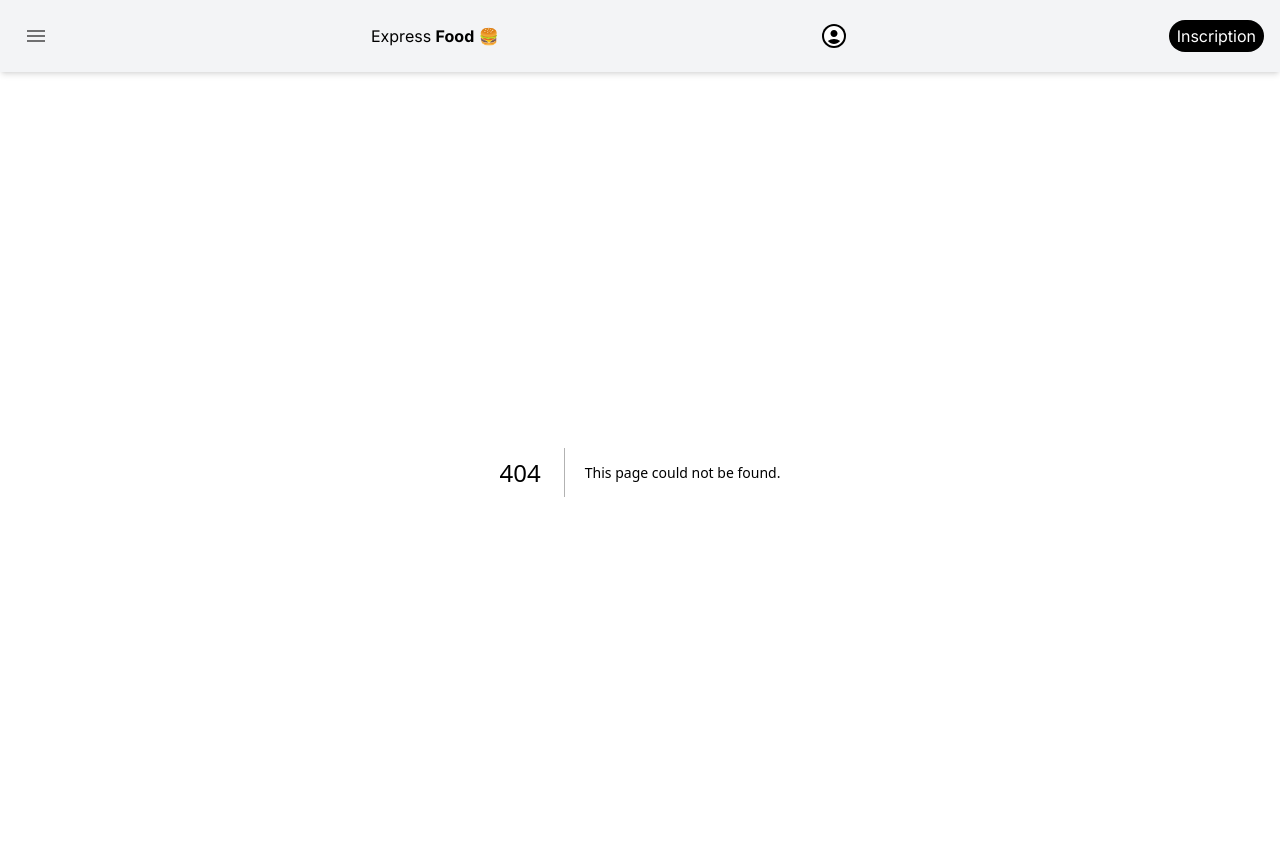
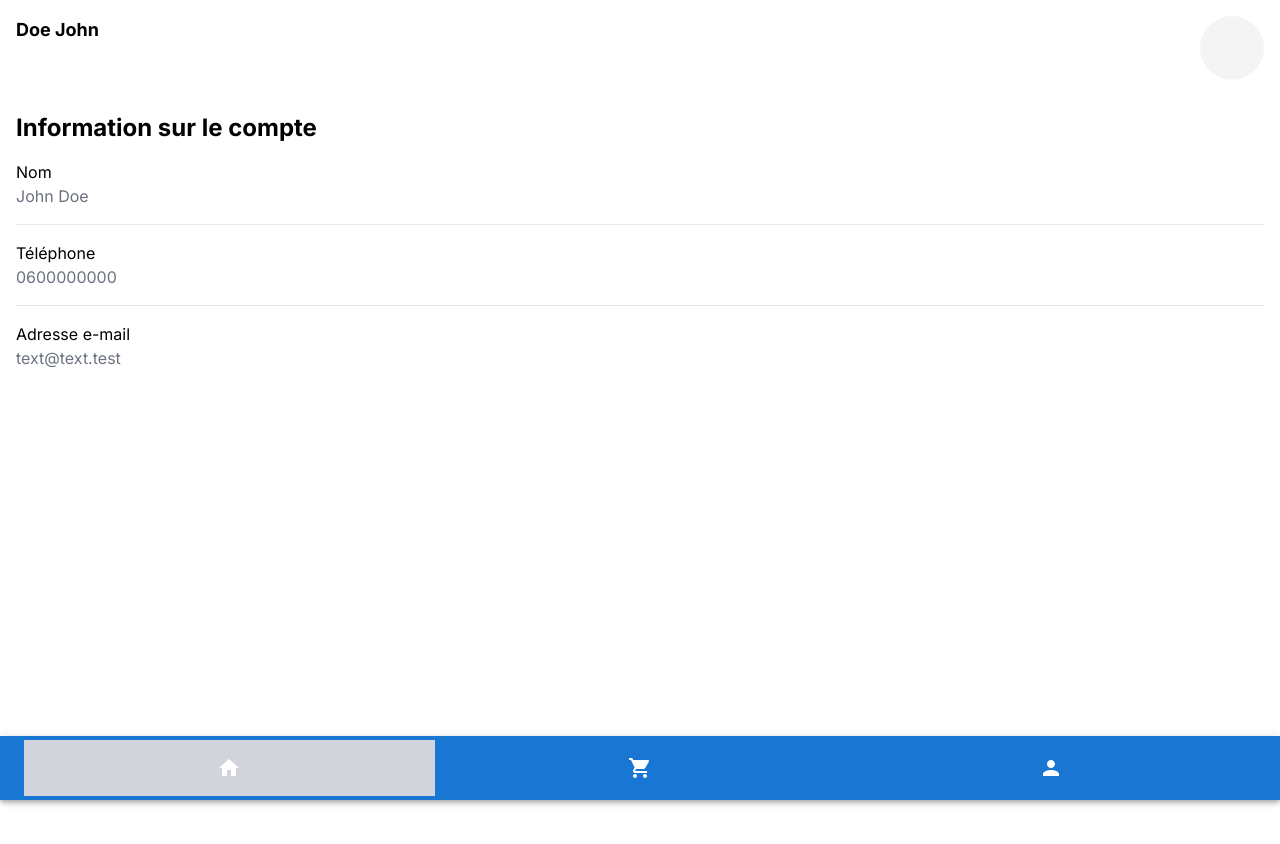
Before and after one commit to fabien5525/IPSS_ExpressFood, a Next.js app in the folder front/: page /front/profil in a window 1280 px wide. Before the commit this address had no page. Shown: the top 844 px of the page. After the commit the page ends 800 px from the top, so only its background shows below. Built offline with nearby package versions, Linux system fonts and the light colour scheme.

Commit message:
[ADD] Front layout, design and routing

```diff
--- /dev/null
+++ b/front/src/app/auth/layout.tsx
@@ -0,0 +1,15 @@
+import { ReactNode } from "react";
+
+interface Props {
+  children: ReactNode;
+}
+
+const AuthLayout = ({ children }: Props) => {
+  return (
+    <html lang="fr">
+      <body>{children}</body>
+    </html>
+  );
+};
+
+export default AuthLayout;
--- /dev/null
+++ b/front/src/app/front/acceuil/page.tsx
@@ -0,0 +1,79 @@
+"use client";
+
+import { Paper, Skeleton, TextField } from "@mui/material";
+import { useState } from "react";
+import Image from "next/image";
+
+interface Plat {
+  id: number;
+  dujour: boolean;
+  dessert: boolean;
+  prix: number;
+  ingredients: any[];
+  nom: string;
+  image: string | undefined;
+}
+
+const platsExample = [
+  {
+    id: 1,
+    dujour: true,
+    dessert: false,
+    prix: 10,
+    ingredients: ["poulet", "riz", "sauce"],
+    nom: "Poulet riz sauce",
+    image: undefined,
+  },
+];
+
+const AccueilPage = () => {
+  const [plats, setPlats] = useState<Plat[]>(platsExample);
+  const [filter, setFilter] = useState("");
+
+  return (
+    <main className="p-2 min-h-[100dvh]">
+      <div className="pb-2">
+        <p className="text-xs">Livrer maintenant</p>
+        <p className="text-xs font-bold">Address...</p>
+      </div>
+      <input
+        type="text"
+        placeholder="Recher un plat"
+        className="w-full bg-gray-200 rounded-full border-none px-4 py-2 mb-4"
+        value={filter}
+        onChange={(e) => {
+          setFilter(e.target.value ?? "");
+        }}
+      ></input>
+      <div className="grid grid-cols-1 md:grid-cols-2 lg:grid-cols-3 gap-4">
+        {plats.map((plat) => {
+          return (
+            <Paper
+              elevation={4}
+              key={plat.id}
+              className="flex justify-between flex-col p-4"
+            >
+              {plat.image ? (
+                <Image
+                  className="rounded-lg w-full"
+                  width={320}
+                  height={180}
+                  src={plat.image}
+                  alt={plat.nom}
+                />
+              ) : (
+                <Skeleton variant="rounded" width={320} height={180} />
+              )}
+              <div className="flex flex-row justify-between pt-2">
+                <span className="font-bold text-bold">{plat.nom}</span>
+                <span>{plat.prix}€</span>
+              </div>
+            </Paper>
+          );
+        })}
+      </div>
+    </main>
+  );
+};
+
+export default AccueilPage;
--- /dev/null
+++ b/front/src/app/front/historique/page.tsx
@@ -0,0 +1,70 @@
+"use client";
+
+import { Paper, Skeleton } from "@mui/material";
+import { useState } from "react";
+import Image from "next/image";
+
+interface commande {
+  id: string;
+  id_plat: number;
+  nb_plat: number;
+  prix_total: number;
+  image: undefined | string;
+}
+
+const commandesExample = [
+  {
+    id: "1",
+    id_plat: 1,
+    nb_plat: 1,
+    prix_total: 10,
+    image: undefined,
+  },
+];
+
+interface HistoryPageProps {}
+
+const HistoryPage = (props: HistoryPageProps) => {
+  const [commandes, setCommandes] = useState<commande[]>(commandesExample);
+
+  return (
+    <main className="py-4">
+      <h1 className="text-2xl font-bold px-4 pb-2">Commandes</h1>
+      <hr className="border-t-4 border-black" />
+      <div className="px-4 pt-4">
+        <h2 className="text-gray-500 font-bold">Mes commandes</h2>
+        <div className="flex flex-col">
+          {commandes.map((commande) => {
+            return (
+              <Paper key={commande.id} elevation={4} className="flex flex-row mt-4">
+                <div className="w-24 p-4">
+                  {commande.image ? (
+                    <Image
+                      className="rounded-full w-full"
+                      width={64}
+                      height={64}
+                      src={commande.image}
+                      alt=""
+                    />
+                  ) : (
+                    <Skeleton
+                      className="w-full"
+                      variant="circular"
+                      width={64}
+                      height={64}
+                    />
+                  )}
+                </div>
+                <div className="w-full text-end p-4">
+                  <p>{commande.prix_total}€</p>
+                </div>
+              </Paper>
+            );
+          })}
+        </div>
+      </div>
+    </main>
+  );
+};
+
+export default HistoryPage;
--- /dev/null
+++ b/front/src/app/front/layout.tsx
@@ -0,0 +1,109 @@
+"use client";
+
+import { AppBar, IconButton, Toolbar } from "@mui/material";
+import { ReactNode, useEffect, useState } from "react";
+import HomeIcon from "@mui/icons-material/Home";
+import ShoppingCartIcon from "@mui/icons-material/ShoppingCart";
+import PersonIcon from "@mui/icons-material/Person";
+import { useRouter } from "next/navigation";
+
+interface FrontLayoutProps {
+  children: ReactNode;
+}
+
+export type pages = "home" | "history" | "account";
+export type pagesTranslated = "acceuil" | "historique" | "profil";
+
+const translatePage = (page: pages): pagesTranslated => {
+  switch (page) {
+    case "home":
+      return "acceuil";
+    case "history":
+      return "historique";
+    case "account":
+      return "profil";
+  }
+};
+
+const unTransaltePage = (page: pagesTranslated): pages => {
+  switch (page) {
+    case "acceuil":
+      return "home";
+    case "historique":
+      return "history";
+    case "profil":
+      return "account";
+  }
+};
+
+const FrontLayout = ({ children }: FrontLayoutProps) => {
+  const [page, setPage] = useState<pages>("home");
+  const router = useRouter();
+
+  const handleChangePage = (page: pages) => {
+    setPage(page);
+    const translatedPage = translatePage(page);
+
+    if (window && window.location.pathname !== `/front/${translatedPage}`) {
+      router.push(`/front/${translatedPage}`);
+    }
+  };
+
+  // useEffect(() => {
+  //   if (window && window.location.pathname.startsWith("/front/")) {
+  //     const pathname = window.location.pathname.replace(
+  //       "/front/",
+  //       ""
+  //     ) as pagesTranslated;
+
+  //     const _page = unTransaltePage(pathname);
+
+  //     setPage(_page);
+  //   }
+  // }, [setPage, page]);
+
+  const menuStyle = "w-full text-center h-[56px] pt-2 ";
+
+  return (
+    <html>
+      <body>
+        {children}
+        <AppBar
+          position="fixed"
+          color="primary"
+          sx={{ top: "auto", bottom: 0 }}
+          className="bg-gray-100 shadow-md text-black"
+        >
+          <Toolbar className=" p-0">
+            <div
+              className={`${menuStyle} ${page === "home" && "bg-gray-300"} `}
+              onClick={() => handleChangePage("home")}
+            >
+              <IconButton color="inherit">
+                <HomeIcon />
+              </IconButton>
+            </div>
+            <div
+              className={`${menuStyle} ${page === "history" && "bg-gray-300"}`}
+              onClick={() => handleChangePage("history")}
+            >
+              <IconButton color="inherit">
+                <ShoppingCartIcon />
+              </IconButton>
+            </div>
+            <div
+              className={`${menuStyle} ${page === "account" && "bg-gray-300"}`}
+              onClick={() => handleChangePage("account")}
+            >
+              <IconButton color="inherit">
+                <PersonIcon />
+              </IconButton>
+            </div>
+          </Toolbar>
+        </AppBar>
+      </body>
+    </html>
+  );
+};
+
+export default FrontLayout;
--- /dev/null
+++ b/front/src/app/front/profil/page.tsx
@@ -0,0 +1,61 @@
+"use client";
+
+import { Skeleton } from "@mui/material";
+import { useState } from "react";
+
+export interface utilisateur {
+  nom: string;
+  prenom: string;
+  image: string | undefined;
+  telephone: string;
+  email: string;
+  adresse: string;
+}
+
+const utilisateurExample: utilisateur = {
+  nom: "Doe",
+  prenom: "John",
+  image: undefined,
+  telephone: "0600000000",
+  email: "text@text.test",
+  adresse: "1 rue de la paix",
+};
+
+const ProfilePage = () => {
+  const [utilisateur, setUtilisateur] =
+    useState<utilisateur>(utilisateurExample);
+
+  return (
+    <main>
+      <div className="p-4 flex flex-row justify-between">
+        <p className="text-lg font-bold">
+          {utilisateur.nom} {utilisateur.prenom}
+        </p>
+        <Skeleton variant="circular" width={64} height={64} />
+      </div>
+      <div className="p-4">
+        <p className="text-2xl font-bold">Information sur le compte</p>
+        <div className="flex flex-col">
+          <div className="py-4">
+            <p>Nom</p>
+            <p className="text-gray-500">
+              {utilisateur.prenom} {utilisateur.nom}
+            </p>
+          </div>
+          <hr />
+          <div className="py-4">
+            <p>Téléphone</p>
+            <p className="text-gray-500">{utilisateur.telephone}</p>
+          </div>
+          <hr />
+          <div className="py-4">
+            <p>Adresse e-mail</p>
+            <p className="text-gray-500">{utilisateur.email}</p>
+          </div>
+        </div>
+      </div>
+    </main>
+  );
+};
+
+export default ProfilePage;
--- /dev/null
+++ b/front/src/components/AppDrawer.tsx
@@ -0,0 +1,39 @@
+"use client";
+
+import { SwipeableDrawer } from "@mui/material";
+import { Box } from "@mui/system";
+
+interface AppDrawerProps {
+  open: boolean;
+  setOpen: (open: boolean) => void;
+}
+
+const AppDrawer = (props: AppDrawerProps) => {
+  const { open, setOpen } = props;
+  return (
+    <SwipeableDrawer
+      anchor={"left"}
+      open={open}
+      onOpen={() => setOpen(true)}
+      onClose={() => setOpen(false)}
+    >
+      <Box
+        sx={{ width: 250 }}
+        role="presentation"
+        className="flex flex-col items-center h-[100dvh] mx-4"
+      >
+        <p className="m-8">
+          Express <b>Food</b>
+        </p>
+        <button className="bg-black text-white px-6 py-4 w-full rounded mb-4">
+          Inscripton
+        </button>
+        <button className="bg-gray-100 text-black px-6 py-4 w-full rounded mb-4">
+          Connexion
+        </button>
+      </Box>
+    </SwipeableDrawer>
+  );
+};
+
+export default AppDrawer;
--- a/front/src/components/AppLayout.tsx
+++ b/front/src/components/AppLayout.tsx
@@ -1,42 +1,11 @@
 "use client";
 
 import { Box, IconButton, SwipeableDrawer } from "@mui/material";
-import { ReactNode, useState } from "react";
+import { ReactNode, useEffect, useState } from "react";
 import MenuIcon from "@mui/icons-material/Menu";
 import AccountCircleRoundedIcon from "@mui/icons-material/AccountCircleRounded";
-
-interface AppDrawerProps {
-  open: boolean;
-  setOpen: (open: boolean) => void;
-}
-
-const AppDrawer = (props: AppDrawerProps) => {
-  const { open, setOpen } = props;
-  return (
-    <SwipeableDrawer
-      anchor={"left"}
-      open={open}
-      onOpen={() => setOpen(true)}
-      onClose={() => setOpen(false)}
-    >
-      <Box
-        sx={{ width: 250 }}
-        role="presentation"
-        className="flex flex-col items-center h-[100dvh] mx-4"
-      >
-        <p className="m-8">
-          Express <b>Food</b>
-        </p>
-        <button className="bg-black text-white px-6 py-4 w-full rounded mb-4">
-          Inscripton
-        </button>
-        <button className="bg-gray-100 text-black px-6 py-4 w-full rounded mb-4">
-          Connexion
-        </button>
-      </Box>
-    </SwipeableDrawer>
-  );
-};
+import Link from "next/link";
+import AppDrawer from "./AppDrawer";
 
 interface AppLayoutProps {
   children: ReactNode;
@@ -46,24 +15,37 @@ const AppLayout = (props: AppLayoutProps) => {
   const { children } = props;
 
   const [openDrawer, setOpenDrawer] = useState(false);
+  const [isConnected, setIsConnected] = useState(false);
+
+  useEffect(() => {
+    if (window && window.location.pathname.startsWith("/front/")) {
+      setIsConnected(true);
+    }
+  }, []);
 
   return (
     <>
       <AppDrawer open={openDrawer} setOpen={setOpenDrawer} />
+      {!isConnected && (
         <nav className="flex items-center justify-between p-4 bg-gray-100 shadow-md min-h-[8dvh]">
           <IconButton onClick={() => setOpenDrawer(true)}>
             <MenuIcon />
           </IconButton>
+          <Link href="/">
             <span>
               Express <b>Food</b> 🍔
             </span>
+          </Link>
+          <Link href="/front/accueil">
             <IconButton>
               <AccountCircleRoundedIcon className="text-white bg-black rounded-full" />
             </IconButton>
+          </Link>
           <button className="bg-black text-white px-2 py-1 rounded-full">
             Inscription
           </button>
         </nav>
+      )}
       {children}
     </>
   );
```
Also changed, not shown: front/src/app/front/accueil/index.tsx (deleted). Lines whose indentation alone changed are shown as unchanged.
